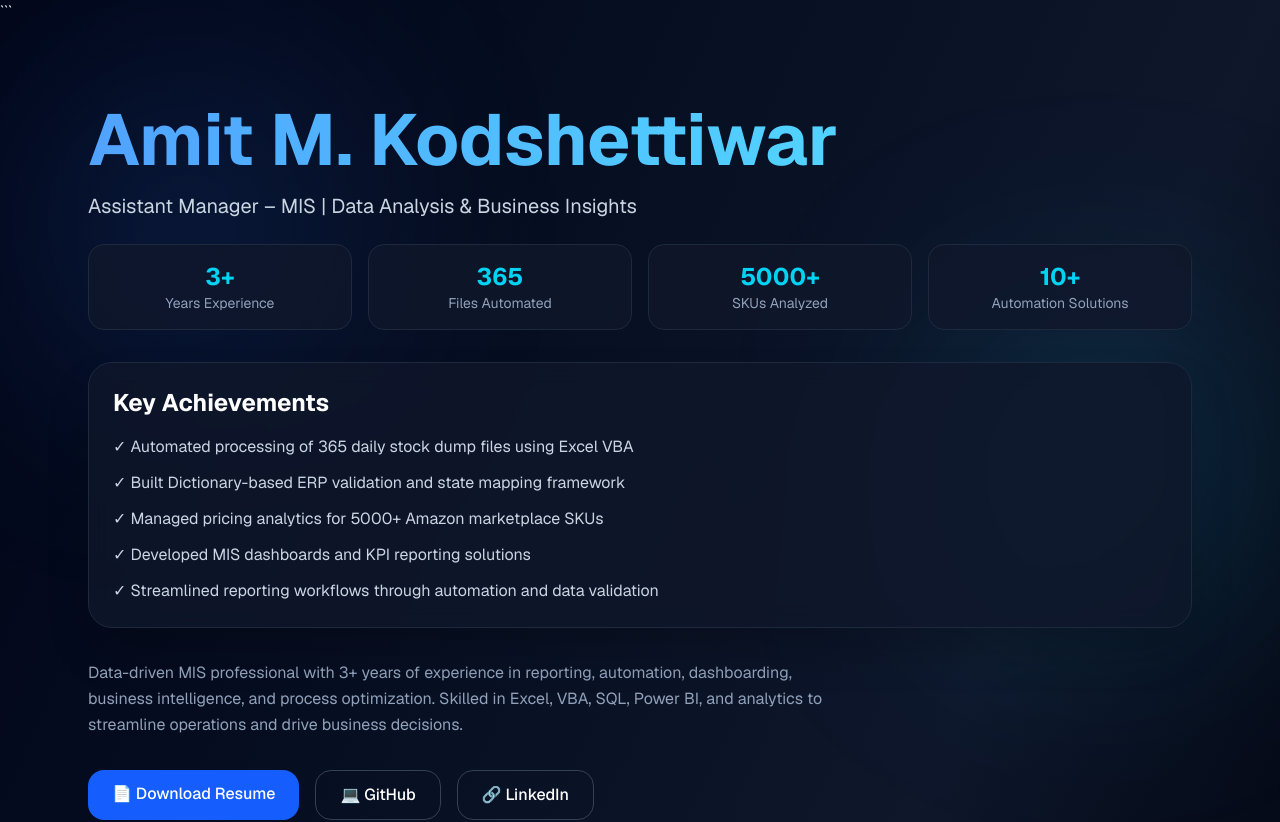
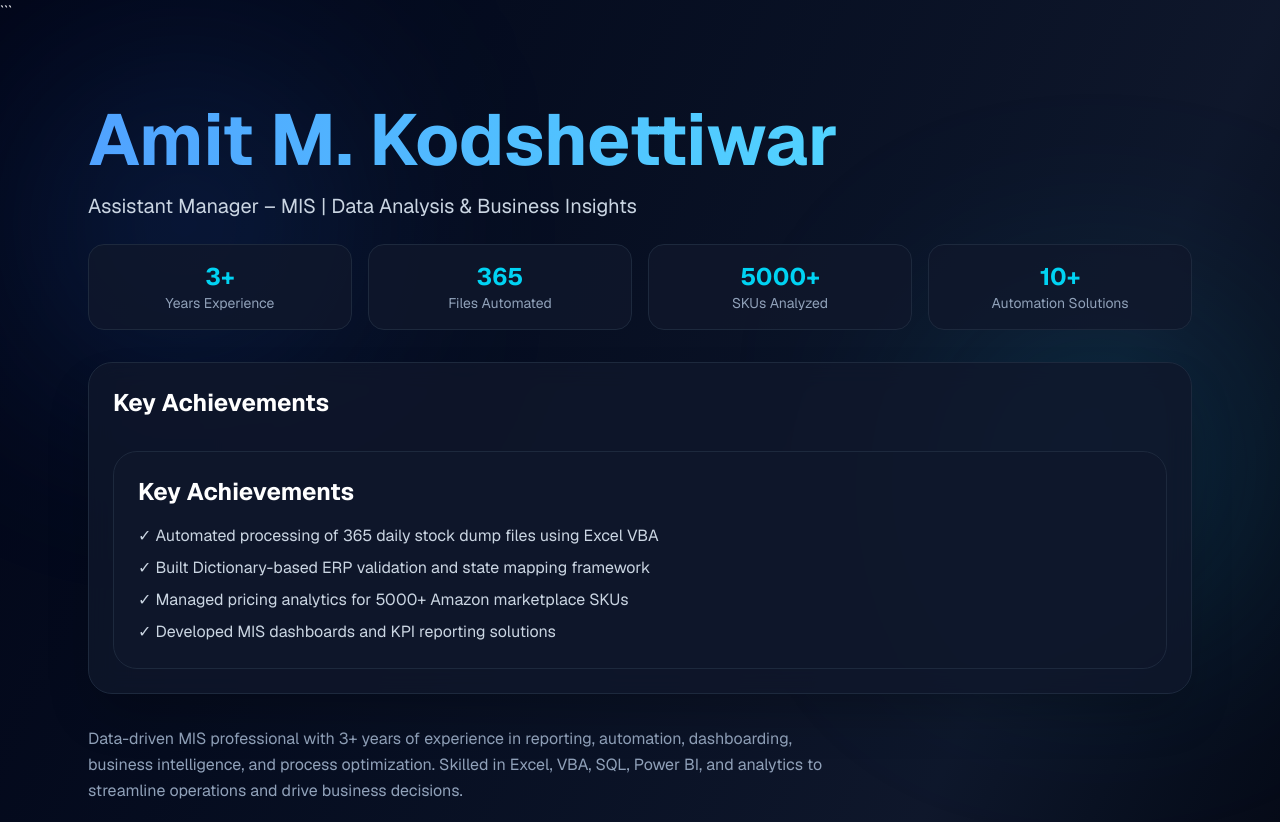
Before and after one commit to AmitKodshetti/portfolio-website, a Next.js app: page / in a window 1280 px wide. Shown: the top 822 px of the page. Built offline with nearby package versions, Linux system fonts and the light colour scheme.

Commit message:
Added achievements section

```diff
--- a/src/app/page.js
+++ b/src/app/page.js
@@ -61,13 +61,18 @@ return ( <div className="relative min-h-screen bg-gradient-to-br from-slate-950
     Key Achievements
   </h2>
 
-  <div className="space-y-3 text-slate-300">
-    <p>✓ Automated processing of 365 daily stock dump files using Excel VBA</p>
-    <p>✓ Built Dictionary-based ERP validation and state mapping framework</p>
-    <p>✓ Managed pricing analytics for 5000+ Amazon marketplace SKUs</p>
-    <p>✓ Developed MIS dashboards and KPI reporting solutions</p>
-    <p>✓ Streamlined reporting workflows through automation and data validation</p>
-  </div>
+  <div className="bg-slate-900/80 rounded-3xl p-6 border border-slate-800 mt-8">
+  <h2 className="text-2xl font-bold mb-4">
+    Key Achievements
+  </h2>
+
+  <ul className="space-y-2 text-slate-300">
+    <li>✓ Automated processing of 365 daily stock dump files using Excel VBA</li>
+    <li>✓ Built Dictionary-based ERP validation and state mapping framework</li>
+    <li>✓ Managed pricing analytics for 5000+ Amazon marketplace SKUs</li>
+    <li>✓ Developed MIS dashboards and KPI reporting solutions</li>
+  </ul>
+</div>
 </div>
     <p className="max-w-3xl text-slate-400 leading-relaxed mx-auto md:mx-0">
       Data-driven MIS professional with 3+ years of experience in reporting,
```
